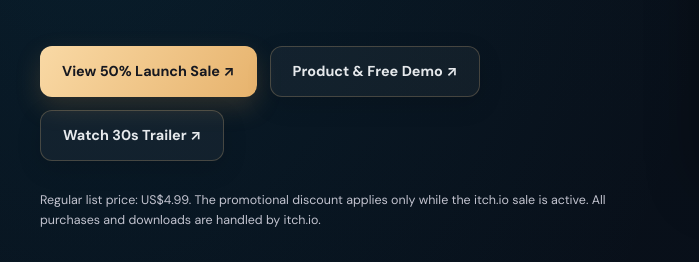
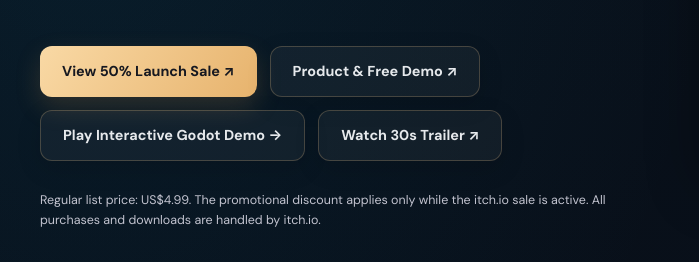
Before and after one commit to s902901126-sudo/rune-and-frame-site, a plain HTML site: page products/loot-roguelite-rewards.html in a window 1280 px wide. Shown: the part 538-800 px from the top of the page, 0-699 px from the left. Drawn offline with Linux system fonts and the light colour scheme.

Commit message:
Link live playable Godot LR05 browser demo from product details

```diff
--- a/products/loot-roguelite-rewards.html
+++ b/products/loot-roguelite-rewards.html
@@ -50,7 +50,7 @@
 <div class="lr-offer"><span>50% Launch Sale</span><small>Limited-time offer; verify current price on itch.io</small></div>
 <div class="hero-actions">
 <a class="btn primary" href="https://itch.io/s/220906/loot-roguelite-rewards-50-launch-sale" target="_blank" rel="noopener noreferrer">View 50% Launch Sale ↗</a>
-<a class="btn ghost" href="https://andy0327.itch.io/loot-roguelite-rewards" target="_blank" rel="noopener noreferrer">Product &amp; Free Demo ↗</a>
+<a class="btn ghost" href="https://andy0327.itch.io/loot-roguelite-rewards" target="_blank" rel="noopener noreferrer">Product &amp; Free Demo ↗</a><a class="btn ghost" href="../demo/loot-roguelite-rewards/" aria-label="Launch the genuine LR05 interactive Godot 4 browser demo">Play Interactive Godot Demo →</a>
 <a class="btn ghost" href="https://www.youtube.com/shorts/9wYKs1iqCKk" target="_blank" rel="noopener noreferrer">Watch 30s Trailer ↗</a>
 </div>
 <p class="availability">Regular list price: US$4.99. The promotional discount applies only while the itch.io sale is active. All purchases and downloads are handled by itch.io.</p>
```
